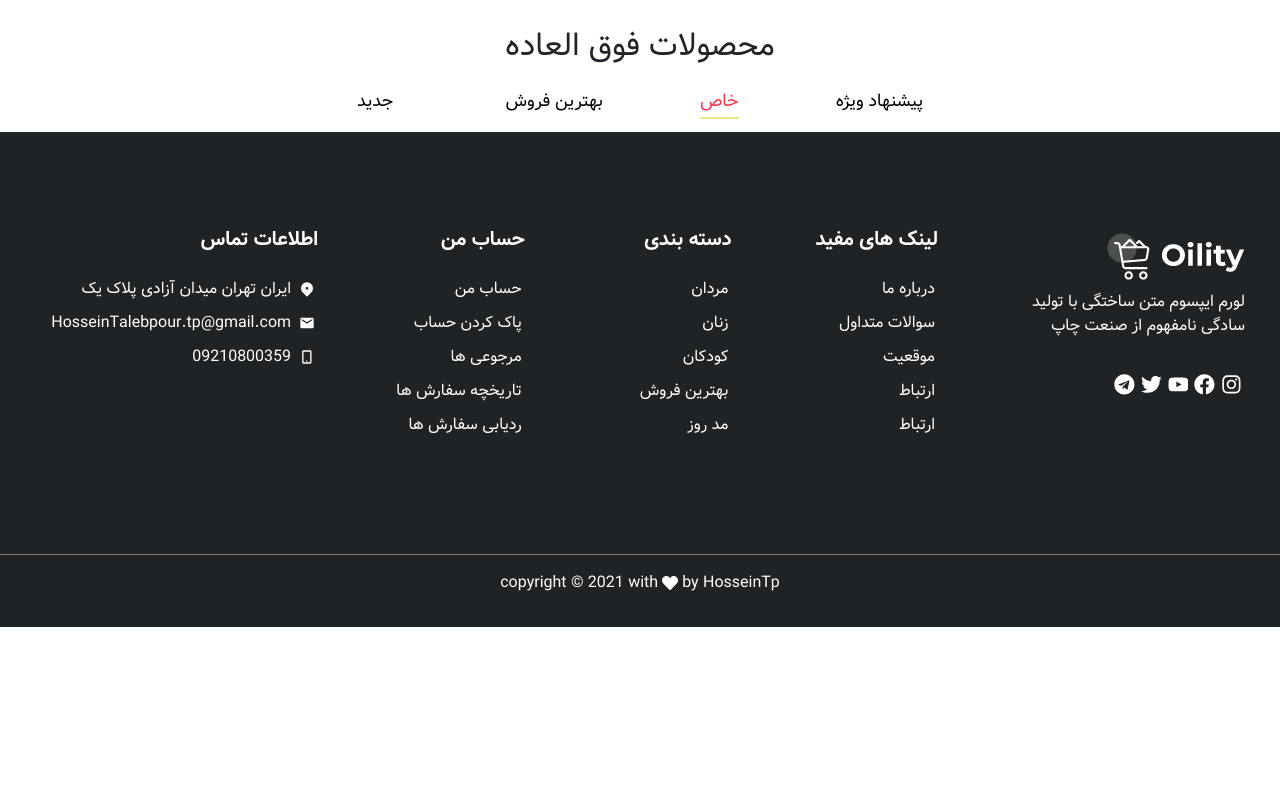
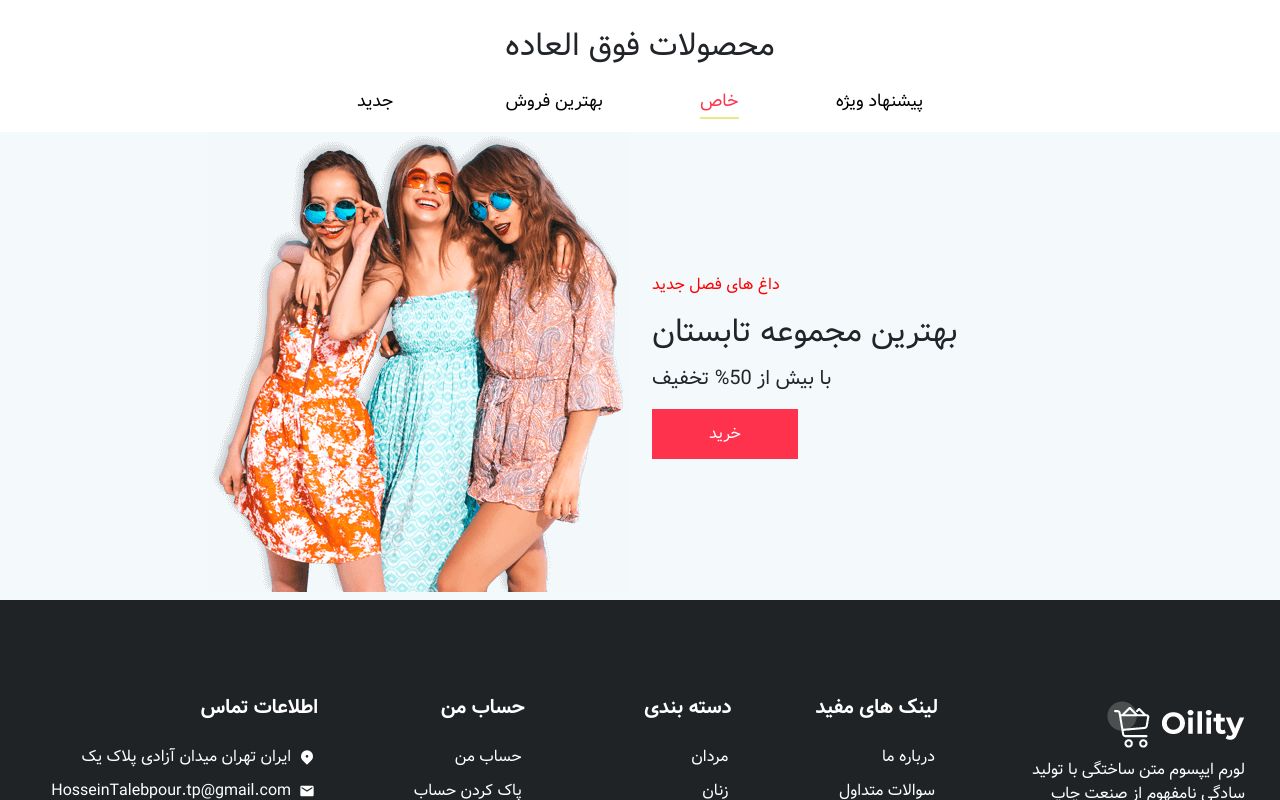
Before and after one commit to hosseintp/Oility, a Next.js app: page / in a window 1280 px wide. Shown: the part 513-1313 px from the top of the page. Before the commit the page ends 1140 px from the top, so only its background shows below. Built offline with nearby package versions, Linux system fonts and the light colour scheme.

Commit message:
index extending 1

```diff
--- a/pages/index.js
+++ b/pages/index.js
@@ -3,6 +3,7 @@ import Image from "next/image";
 import solo from "../public/images/solo.jpg";
 import per2 from "../public/images/2per.jpg";
 import Tabs from "../components/Tabs";
+import girls from "../public/images/girls.png";
 
 export default function Home() {
   return (
@@ -40,6 +41,23 @@ export default function Home() {
         </div>
       </div>
       <Tabs />
+      <div className={`container-fluid ${styles.lightbg}`}>
+        <div className="row align-items-center justify-content-sm-center justify-content-md-between">
+          <div className="col-12 col-md-6 mb-sm-5 mb-md-0 text-center text-md-start">
+            <span style={{ color: "red", textAlign: "right" }}>
+              داغ های فصل جدید
+            </span>
+            <h2 className="my-3"> بهترین مجموعه تابستان</h2>
+            <h5>با بیش از 50% تخفیف</h5>
+            <a href="#" className={styles.hvr}>
+              خرید
+            </a>
+          </div>
+          <div className="col-12 col-md-6 mt-5 mt-md-0">
+            <Image src={girls} />
+          </div>
+        </div>
+      </div>
     </>
   );
 }
--- a/styles/Home.module.css
+++ b/styles/Home.module.css
@@ -48,3 +48,6 @@
   -webkit-transform: scaleX(0);
   transform: scaleX(0);
 }
+.lightbg {
+  background-color: #f4f9fc;
+}
```
Also changed, not shown: public/images/girls.png (added).
